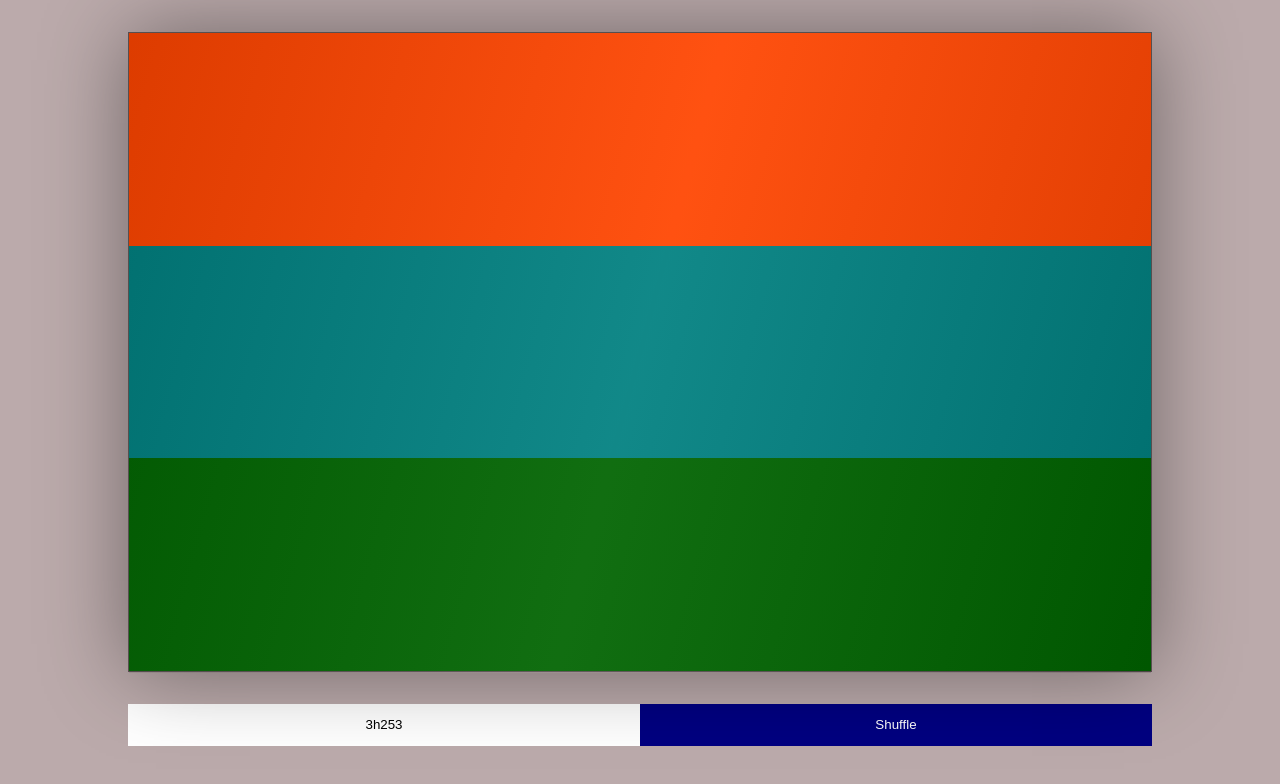
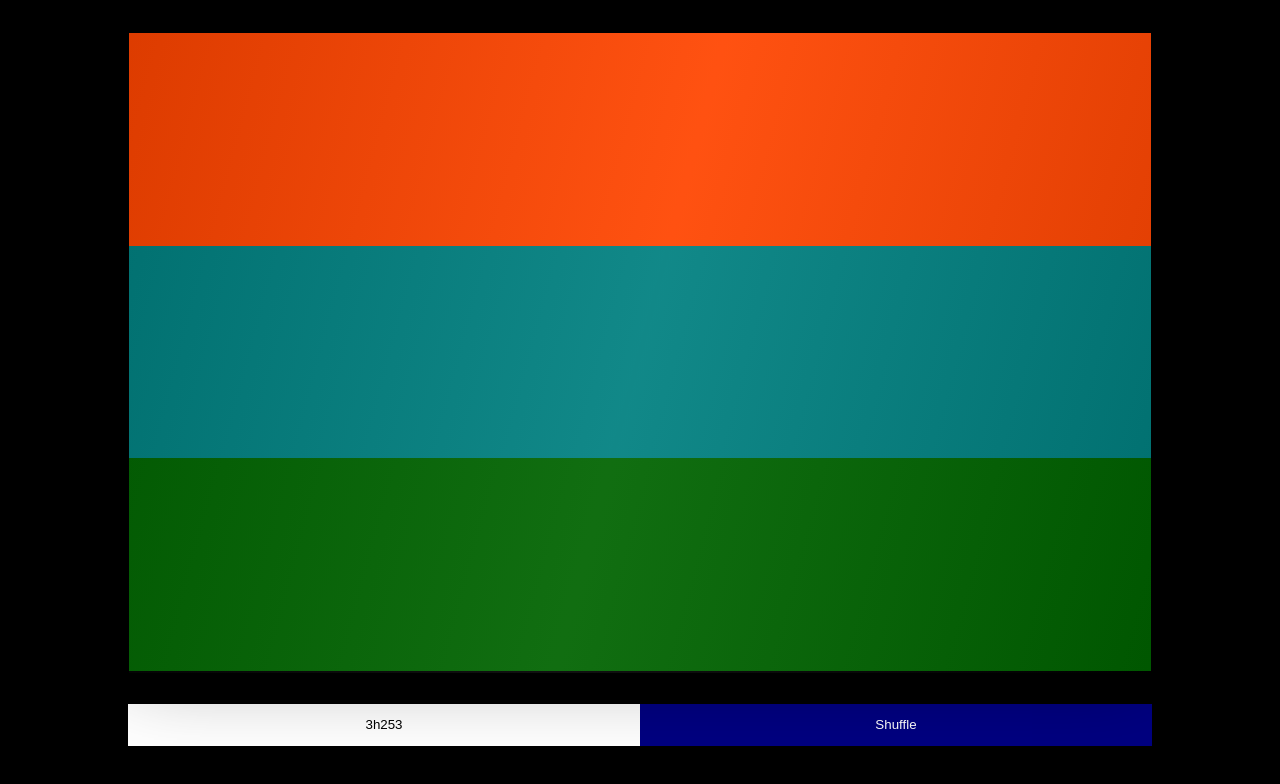
Before and after one commit to ravana69/random-flag-generator, a plain HTML site: page dist/index.html in a window 1280 px wide. Drawn offline with nearby package versions, Linux system fonts and the light colour scheme.

Commit message:
Update style.css

```diff
--- a/dist/style.css
+++ b/dist/style.css
@@ -4,7 +4,7 @@
   box-sizing: border-box;
 }
 body {
-  background: #bbaaab;
+  background: #000000;
   margin: 0;
   padding: 0;
 }
```
